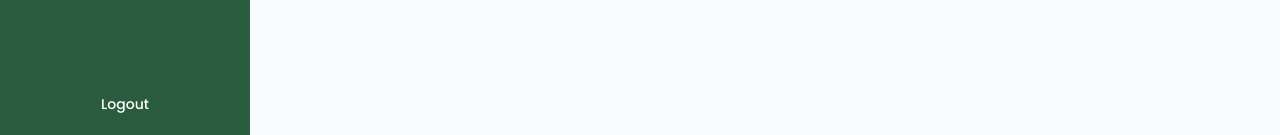
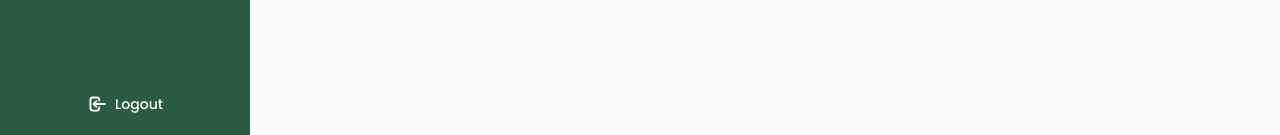
Before and after one commit to favasvp/Loyalty_frontend_demo, a React (Vite) app: page /reports/users in a window 1280 px wide. Shown: the part 662-797 px from the top of the page. Built offline with nearby package versions, Linux system fonts and the light colour scheme.

Commit message:
#sidebar

```diff
--- a/src/ui/Sidebar.jsx
+++ b/src/ui/Sidebar.jsx
@@ -1,5 +1,6 @@
 import {
   ArrowLeftCircleIcon,
+  ArrowLeftEndOnRectangleIcon,
   ChartBarIcon,
   ChevronDownIcon,
   ChevronRightIcon,
@@ -42,7 +43,11 @@ const Sidebar = ({ sidebarOpen, setSidebarOpen }) => {
       type: "dropdown",
       icon: CurrencyDollarIcon,
       subItems: [
-        { label: "Points Criteria", path: "/reports/sales", icon: SparklesIcon },
+        {
+          label: "Points Criteria",
+          path: "/reports/sales",
+          icon: SparklesIcon,
+        },
         { label: "Transactions", path: "/reports/users", icon: SparklesIcon },
       ],
     },
@@ -132,10 +137,9 @@ const Sidebar = ({ sidebarOpen, setSidebarOpen }) => {
         )}
       </nav>
 
-
-      <div className="mt-auto flex flex-col items-center justify-center py-4 px-0">
-        <button className="text-sm font-medium hover:bg-green-700/50 hover:text-white text-white w-full p-2">
-          Logout
+      <div className="mt-auto flex justify-center py-4 w-full">
+        <button className="text-sm font-medium hover:bg-green-700/50 hover:text-white text-white w-full px-4 py-2 flex items-center gap-2 justify-center">
+          <ArrowLeftEndOnRectangleIcon className="w-5 h-5" /> Logout
         </button>
       </div>
     </aside>
```
